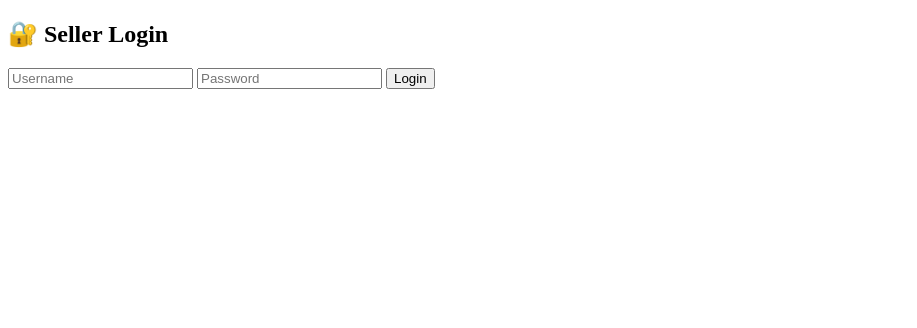
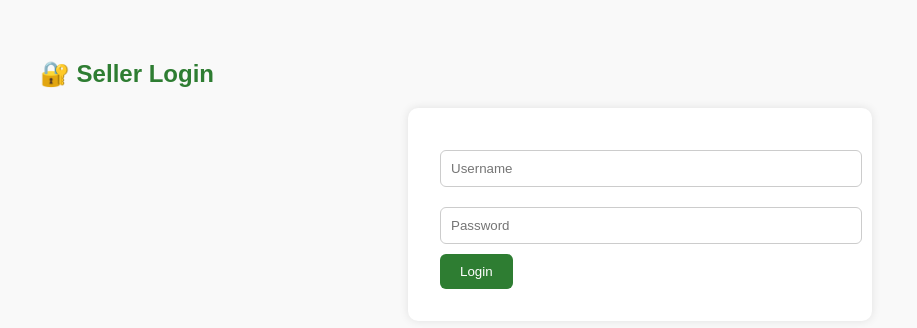
Before and after one commit to pk7575/Seller-portal, a plain HTML site: page login.html in a window 1280 px wide. Shown: the whole page, without its empty margins (0-917 px from the left). Drawn offline with Linux system fonts and the light colour scheme.

Commit message:
Update login.html

```diff
--- a/login.html
+++ b/login.html
@@ -2,7 +2,43 @@
 <html lang="en">
 <head>
   <meta charset="UTF-8" />
-  <title>Seller Login</title>
+  <title>🔐 Seller Login</title>
+  <style>
+    body {
+      font-family: sans-serif;
+      padding: 2rem;
+      background: #f9f9f9;
+    }
+    h2 { color: #2e7d32; }
+    form {
+      background: white;
+      padding: 2rem;
+      border-radius: 10px;
+      box-shadow: 0 0 10px rgba(0,0,0,0.1);
+      max-width: 400px;
+      margin: auto;
+    }
+    input {
+      width: 100%;
+      padding: 10px;
+      margin: 10px 0;
+      border: 1px solid #ccc;
+      border-radius: 6px;
+    }
+    button {
+      padding: 10px 20px;
+      background: #2e7d32;
+      color: white;
+      border: none;
+      border-radius: 6px;
+      cursor: pointer;
+    }
+    #login-msg {
+      text-align: center;
+      color: red;
+      font-weight: bold;
+    }
+  </style>
 </head>
 <body>
   <h2>🔐 Seller Login</h2>
@@ -27,7 +63,7 @@
       const data = await res.json();
       if (data.success) {
         localStorage.setItem("seller_token", data.token);
-        window.location.href = "dashboard.html";
+        window.location.href = "seller-dashboard.html"; // ✅ Corrected filename
       } else {
         document.getElementById("login-msg").textContent = data.message;
       }
```
